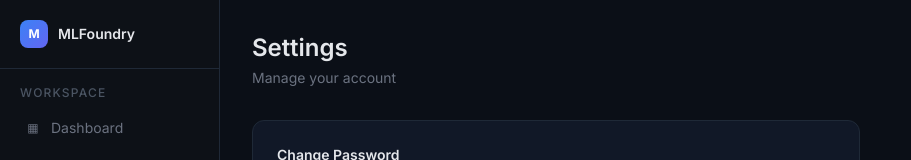
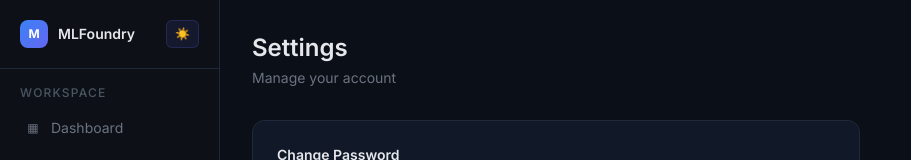
Before and after one commit to KASHISHROY/MLFoundry, a React (Vite) app in the folder frontend/: page /settings in a window 1280 px wide. Shown: the top 160 px of the page, without its empty margins (0-911 px from the left). Built offline with nearby package versions, Linux system fonts and the light colour scheme; no server answers; sample sign-in values are in the browser's storage.

Commit message:
Togglebutton added

```diff
--- a/frontend/src/components/Sidebar.tsx
+++ b/frontend/src/components/Sidebar.tsx
@@ -1,32 +1,35 @@
 import { Link, useLocation, useNavigate } from 'react-router-dom'
+import { useTheme } from '../context/ThemeContext'
 import { useAuth } from '../context/AuthContext'
 import { useEffect, useState } from 'react'
 import api from '../services/api'
 
 const navItems = [
-  { label: 'Dashboard',      path: '/dashboard',  icon: '▦' },
-  { label: 'Upload dataset', path: '/upload',      icon: '↑' },
-  { label: 'My models',      path: '/models',      icon: '◈' },
-  { label: 'Datasets',       path: '/datasets',    icon: '◫' },
+  { label: 'Dashboard', path: '/dashboard', icon: '▦' },
+  { label: 'Upload dataset', path: '/upload', icon: '↑' },
+  { label: 'My models', path: '/models', icon: '◈' },
+  { label: 'Datasets', path: '/datasets', icon: '◫' },
 ]
 
 const bottomItems = [
-  { label: 'APIs',        path: '/apis',        icon: '⚡' },
+  { label: 'APIs', path: '/apis', icon: '⚡' },
   { label: 'Marketplace', path: '/marketplace', icon: '◎' },
-  { label: 'Settings',    path: '/settings',    icon: '◌' },
+  { label: 'Settings', path: '/settings', icon: '◌' },
 ]
 
 interface PlanInfo {
-  is_pro:      boolean
-  job_count:   number
+  is_pro: boolean
+  job_count: number
   model_limit: number | null
-  can_train:   boolean
+  can_train: boolean
 }
 
 export default function Sidebar() {
   const location = useLocation()
   const { logout } = useAuth()
-  const navigate   = useNavigate()
+  const navigate = useNavigate()
+  const { isDark, toggleTheme } = useTheme()
+
   const [planInfo, setPlanInfo] = useState<PlanInfo | null>(null)
 
   useEffect(() => {
@@ -40,86 +43,152 @@
     navigate('/login')
   }
 
-  const usedModels  = planInfo?.job_count ?? 0
-  const modelLimit  = planInfo?.model_limit ?? 3
-  const isPro       = planInfo?.is_pro ?? false
-  const usagePct    = isPro ? 0 : Math.min((usedModels / modelLimit) * 100, 100)
-  const nearLimit   = !isPro && usedModels >= modelLimit - 1
-  const atLimit     = !isPro && usedModels >= modelLimit
+  const usedModels = planInfo?.job_count ?? 0
+  const modelLimit = planInfo?.model_limit ?? 3
+  const isPro = planInfo?.is_pro ?? false
+
+  const usagePct = isPro ? 0 : Math.min((usedModels / modelLimit) * 100, 100)
+  const nearLimit = !isPro && usedModels >= modelLimit - 1
+  const atLimit = !isPro && usedModels >= modelLimit
 
   return (
-    <aside style={{ backgroundColor: '#0D1117', borderRight: '1px solid #1F2937', width: '220px' }}
-      className="shrink-0 min-h-screen flex flex-col">
-
+    <aside
+      style={{
+        backgroundColor: 'var(--surface-2)',
+        borderRight: '1px solid var(--border)',
+        width: '220px',
+      }}
+      className="shrink-0 min-h-screen flex flex-col"
+    >
       {/* Logo */}
-      <div style={{ borderBottom: '1px solid #1F2937' }} className="px-5 py-5">
-        <div className="flex items-center gap-2.5">
-          <div style={{ background: 'linear-gradient(135deg, #3B82F6, #6366F1)' }}
-            className="w-7 h-7 rounded-lg flex items-center justify-center shrink-0">
+      <div
+        style={{ borderBottom: '1px solid var(--border)' }}
+        className="px-5 py-5"
+      >
+        <div className="flex items-center gap-2.5 w-full">
+          <div
+            style={{
+              background: 'linear-gradient(135deg, #3B82F6, #6366F1)',
+            }}
+            className="w-7 h-7 rounded-lg flex items-center justify-center shrink-0"
+          >
             <span className="text-white font-bold text-xs">M</span>
           </div>
-          <span style={{ color: '#E5E7EB' }} className="font-semibold text-sm">MLFoundry</span>
+
+          <span
+            style={{ color: 'var(--text-1)' }}
+            className="font-semibold text-sm"
+          >
+            MLFoundry
+          </span>
+
           {isPro && (
-            <span style={{
+            <span
+              style={{
                 background: 'linear-gradient(135deg, #3B82F6, #6366F1)',
-              color: 'white', fontSize: '8px', fontWeight: '700',
-              padding: '2px 6px', borderRadius: '20px',
-            }}>PRO</span>
+                color: 'white',
+                fontSize: '8px',
+                fontWeight: '700',
+                padding: '2px 6px',
+                borderRadius: '20px',
+              }}
+            >
+              PRO
+            </span>
           )}
+
+          {/* Theme Toggle */}
+          <button
+            onClick={toggleTheme}
+            style={{
+              marginLeft: 'auto',
+              backgroundColor: 'rgba(99,102,241,0.1)',
+              border: '1px solid rgba(99,102,241,0.2)',
+              color: '#A5B4FC',
+              fontSize: '12px',
+              padding: '4px 8px',
+              borderRadius: '6px',
+              cursor: 'pointer',
+            }}
+            title="Toggle light/dark mode"
+          >
+            {isDark ? '☀️' : '🌙'}
+          </button>
         </div>
       </div>
 
       {/* Nav */}
       <nav className="flex-1 px-3 py-4 space-y-0.5">
-        <p style={{ color: '#4B5563' }}
-          className="text-xs font-medium px-2 mb-2 uppercase tracking-widest">
+        <p
+          style={{ color: 'var(--text-4)' }}
+          className="text-xs font-medium px-2 mb-2 uppercase tracking-widest"
+        >
           Workspace
         </p>
 
         {navItems.map((item) => {
           const active = location.pathname === item.path
+
           return (
             <Link
               key={item.path}
               to={item.path}
-              style={active ? {
-                background: 'linear-gradient(135deg, rgba(59,130,246,0.15), rgba(99,102,241,0.15))',
+              style={
+                active
+                  ? {
+                      background:
+                        'linear-gradient(135deg, rgba(59,130,246,0.15), rgba(99,102,241,0.15))',
                       border: '1px solid rgba(99,102,241,0.3)',
                       color: '#A5B4FC',
-              } : {
-                color: '#6B7280',
+                    }
+                  : {
+                      color: 'var(--text-3)',
                       border: '1px solid transparent',
-              }}
+                    }
+              }
               className="flex items-center gap-2.5 px-3 py-2 rounded-lg text-sm transition-all hover:bg-white/5 hover:text-gray-300"
             >
-              <span className="font-mono text-xs w-4 text-center">{item.icon}</span>
+              <span className="font-mono text-xs w-4 text-center">
+                {item.icon}
+              </span>
               {item.label}
             </Link>
           )
         })}
 
         <div className="pt-4">
-          <p style={{ color: '#4B5563' }}
-            className="text-xs font-medium px-2 mb-2 uppercase tracking-widest">
+          <p
+            style={{ color: 'var(--text-4)' }}
+            className="text-xs font-medium px-2 mb-2 uppercase tracking-widest"
+          >
             Other
           </p>
+
           {bottomItems.map((item) => {
             const active = location.pathname === item.path
+
             return (
               <Link
                 key={item.path}
                 to={item.path}
-                style={active ? {
-                  background: 'linear-gradient(135deg, rgba(59,130,246,0.15), rgba(99,102,241,0.15))',
+                style={
+                  active
+                    ? {
+                        background:
+                          'linear-gradient(135deg, rgba(59,130,246,0.15), rgba(99,102,241,0.15))',
                         border: '1px solid rgba(99,102,241,0.3)',
                         color: '#A5B4FC',
-                } : {
-                  color: '#6B7280',
+                      }
+                    : {
+                        color: 'var(--text-3)',
                         border: '1px solid transparent',
-                }}
+                      }
+                }
                 className="flex items-center gap-2.5 px-3 py-2 rounded-lg text-sm transition-all hover:bg-white/5 hover:text-gray-300"
               >
-                <span className="font-mono text-xs w-4 text-center">{item.icon}</span>
+                <span className="font-mono text-xs w-4 text-center">
+                  {item.icon}
+                </span>
                 {item.label}
               </Link>
             )
@@ -127,44 +196,75 @@
         </div>
       </nav>
 
-      {/* Bottom section */}
-      <div style={{ borderTop: '1px solid #1F2937' }} className="px-3 py-4 space-y-2">
-
-        {/* Plan meter */}
+      {/* Bottom */}
+      <div
+        style={{ borderTop: '1px solid var(--border)' }}
+        className="px-3 py-4 space-y-2"
+      >
         {!isPro ? (
-          <div style={{
-            backgroundColor: atLimit ? 'rgba(239,68,68,0.08)' : 'rgba(99,102,241,0.08)',
-            border: `1px solid ${atLimit ? 'rgba(239,68,68,0.2)' : 'rgba(99,102,241,0.2)'}`,
-          }} className="px-3 py-3 rounded-lg">
+          <div
+            style={{
+              backgroundColor: atLimit
+                ? 'rgba(239,68,68,0.08)'
+                : 'rgba(99,102,241,0.08)',
+              border: `1px solid ${
+                atLimit
+                  ? 'rgba(239,68,68,0.2)'
+                  : 'rgba(99,102,241,0.2)'
+              }`,
+            }}
+            className="px-3 py-3 rounded-lg"
+          >
             <div className="flex items-center justify-between mb-2">
-              <span style={{ color: atLimit ? '#FCA5A5' : '#A5B4FC' }}
-                className="text-xs font-medium">
+              <span
+                style={{
+                  color: atLimit ? '#FCA5A5' : '#A5B4FC',
+                }}
+                className="text-xs font-medium"
+              >
                 Free plan
               </span>
-              <span style={{ color: '#6B7280' }} className="text-xs font-mono">
+
+              <span
+                style={{ color: 'var(--text-3)' }}
+                className="text-xs font-mono"
+              >
                 {usedModels} / {modelLimit}
               </span>
             </div>
-            <div style={{ backgroundColor: '#1F2937' }} className="w-full rounded-full h-1">
-              <div style={{
+
+            <div
+              style={{ backgroundColor: 'var(--border)' }}
+              className="w-full rounded-full h-1"
+            >
+              <div
+                style={{
                   background: atLimit
                     ? '#EF4444'
                     : nearLimit
                     ? '#F59E0B'
                     : 'linear-gradient(135deg, #3B82F6, #6366F1)',
                   width: `${usagePct}%`,
-              }} className="h-1 rounded-full" />
+                }}
+                className="h-1 rounded-full"
+              />
             </div>
-            <p style={{ color: '#4B5563' }} className="text-xs mt-2">models used</p>
 
-            {/* Upgrade link */}
+            <p
+              style={{ color: 'var(--text-4)' }}
+              className="text-xs mt-2"
+            >
+              models used
+            </p>
+
             <Link
               to="/upgrade"
               style={{
                 display: 'block',
                 marginTop: '8px',
                 textAlign: 'center',
-                background: 'linear-gradient(135deg, #3B82F6, #6366F1)',
+                background:
+                  'linear-gradient(135deg, #3B82F6, #6366F1)',
                 color: 'white',
                 fontSize: '11px',
                 fontWeight: '600',
@@ -172,19 +272,35 @@
                 borderRadius: '6px',
               }}
             >
-              {atLimit ? '⚠️ Limit reached — Upgrade' : '⚡ Upgrade to Pro'}
+              {atLimit
+                ? '⚠️ Limit reached — Upgrade'
+                : '⚡ Upgrade to Pro'}
             </Link>
           </div>
         ) : (
-          <div style={{
-            background: 'linear-gradient(135deg, rgba(59,130,246,0.1), rgba(99,102,241,0.1))',
+          <div
+            style={{
+              background:
+                'linear-gradient(135deg, rgba(59,130,246,0.1), rgba(99,102,241,0.1))',
               border: '1px solid rgba(99,102,241,0.2)',
-          }} className="px-3 py-2.5 rounded-lg">
+            }}
+            className="px-3 py-2.5 rounded-lg"
+          >
             <div className="flex items-center gap-2">
               <span style={{ fontSize: '14px' }}>✨</span>
               <div>
-                <p style={{ color: '#A5B4FC' }} className="text-xs font-semibold">Pro Plan</p>
-                <p style={{ color: '#4B5563' }} className="text-xs">Unlimited models</p>
+                <p
+                  style={{ color: '#A5B4FC' }}
+                  className="text-xs font-semibold"
+                >
+                  Pro Plan
+                </p>
+                <p
+                  style={{ color: 'var(--text-4)' }}
+                  className="text-xs"
+                >
+                  Unlimited models
+                </p>
               </div>
             </div>
           </div>
@@ -193,7 +309,7 @@
         {/* Logout */}
         <button
           onClick={handleLogout}
-          style={{ color: '#6B7280' }}
+          style={{ color: 'var(--text-3)' }}
           className="w-full text-left flex items-center gap-2 px-3 py-2 rounded-lg text-sm hover:bg-white/5 hover:text-gray-400 transition-all"
         >
           <span className="text-xs">→</span> Logout
```
Also changed, not shown: frontend/src/App.tsx (+15 -11 lines). Lines whose indentation alone changed are shown as unchanged.
